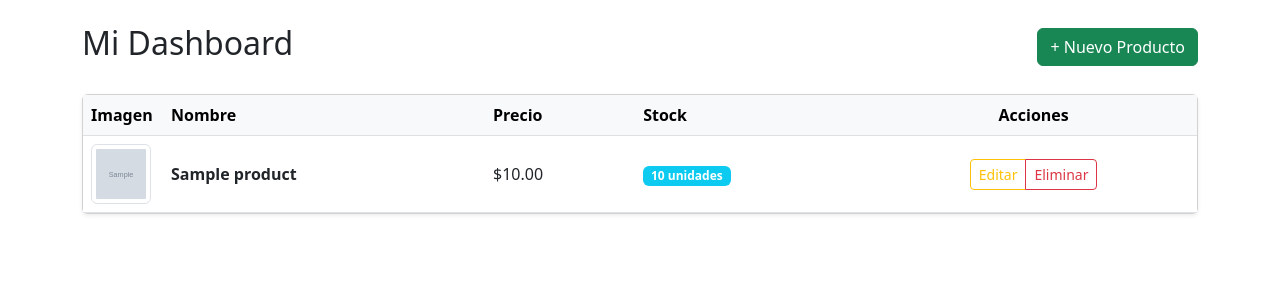
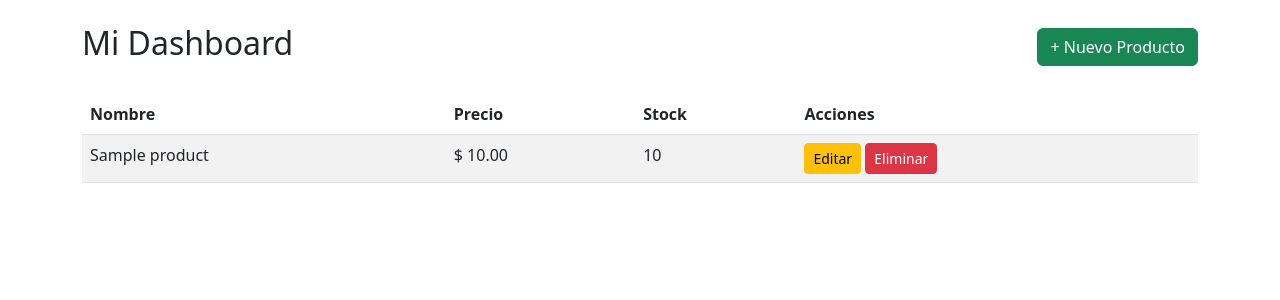
Before and after one commit to joaquincrack590-bot/marketplace_main_2026, a Django app: template store/templates/store/dashboard.html in a window 1280 px wide. Shown: the part 56-356 px from the top of the page. Run offline with Django 5.2, Linux system fonts and the light colour scheme; the template is opened without the code that fills it: values that come from a table or form of the project are taken from there, others are empty; tables that the repository leaves empty hold one stand-in row (values such as "Sample post"); grey boxes marked "Sample" are stand-in pictures.

Commit message:
actualizacion de dashboard

```diff
--- a/store/templates/store/dashboard.html
+++ b/store/templates/store/dashboard.html
@@ -4,67 +4,34 @@
 
 <div class="d-flex justify-content-between align-items-center mb-4">
     <h2>Mi Dashboard</h2>
-    <a href="{% url 'product_create' %}" class="btn btn-success">
-        <i class="bi bi-plus-lg"></i> + Nuevo Producto
-    </a>
+    <a href="{% url 'product_create' %}" class="btn btn-success">+ Nuevo Producto</a>
 </div>
 
-<div class="card shadow-sm">
-    <div class="card-body p-0">
-        <table class="table table-hover align-middle mb-0">
-            <thead class="table-light">
+<table class="table table-striped">
+    <thead>
         <tr>
-                    <th style="width: 80px;">Imagen</th>
             <th>Nombre</th>
             <th>Precio</th>
             <th>Stock</th>
-                    <th class="text-center">Acciones</th>
+            <th>Acciones</th>
         </tr>
     </thead>
     <tbody>
+
     {% for product in products %}
         <tr>
+            <td>{{ product.name }}</td>
+            <td>$ {{ product.price }}</td>
+            <td>{{ product.stock }}</td>
             <td>
-                        {% if product.image %}
-                            <img src="{{ product.image.url }}"
-                                 alt="{{ product.name }}"
-                                 class="img-thumbnail"
-                                 style="width: 60px; height: 60px; object-fit: cover;">
-                        {% else %}
-                            <div class="bg-light d-flex align-items-center justify-content-center border rounded"
-                                 style="width: 60px; height: 60px;">
-                                <small class="text-muted">N/A</small>
-                            </div>
-                        {% endif %}
-                    </td>
-                    <td class="fw-bold">{{ product.name }}</td>
-                    <td>${{ product.price }}</td>
-                    <td>
-                        <span class="badge {% if product.stock > 0 %}bg-info{% else %}bg-danger{% endif %}">
-                            {{ product.stock }} unidades
-                        </span>
-                    </td>
-                    <td class="text-center">
-                        <div class="btn-group" role="group">
-                            <a href="{% url 'product_update' product.id %}" class="btn btn-outline-warning btn-sm">
-                                Editar
-                            </a>
-                            <a href="{% url 'product_delete' product.id %}" class="btn btn-outline-danger btn-sm">
-                                Eliminar
-                            </a>
-                        </div>
-                    </td>
-                </tr>
-            {% empty %}
-                <tr>
-                    <td colspan="5" class="text-center py-4 text-muted">
-                        No tienes productos registrados todavía.
+                <a href="{% url 'product_update' product.id %}" class="btn btn-warning btn-sm">Editar</a>
+
+                <a href="{% url 'product_delete' product.id %}" class="btn btn-danger btn-sm">Eliminar</a>
             </td>
         </tr>
     {% endfor %}
+
     </tbody>
 </table>
-    </div>
-</div>
 
 {% endblock %}
```
Lines whose indentation alone changed are shown as unchanged.
